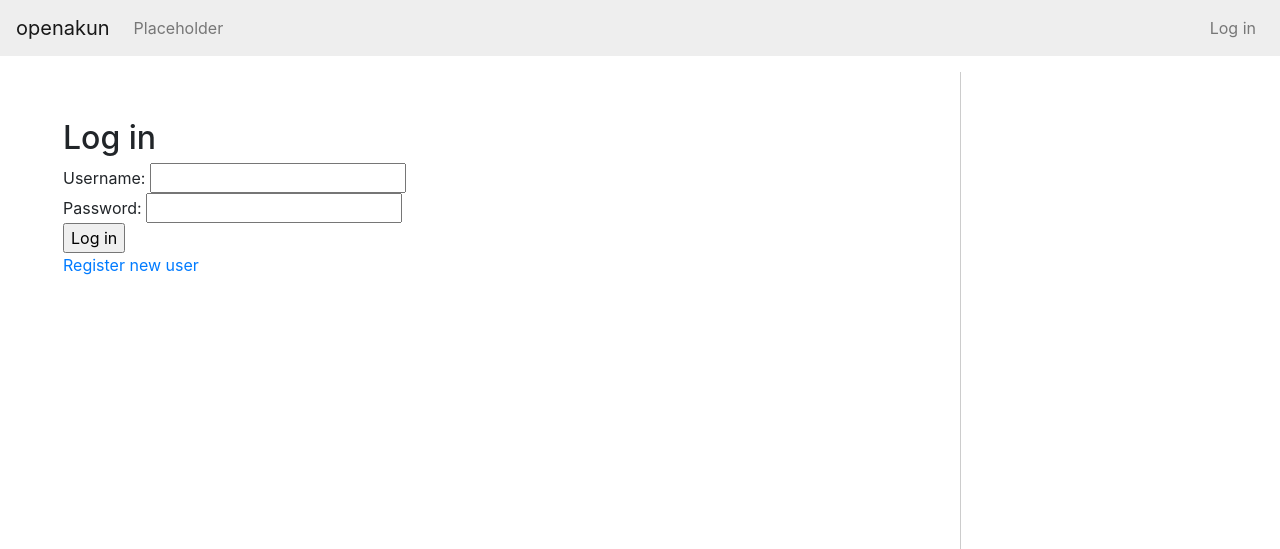
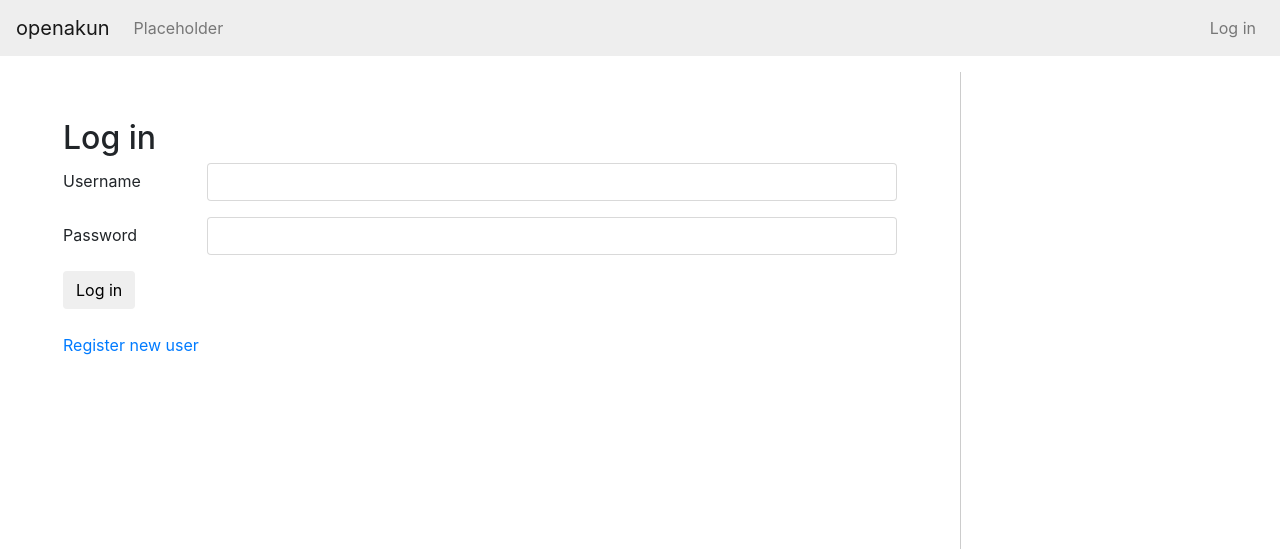
Before and after one commit to alethiophile/openakun, a Flask app: page /login in a window 1280 px wide. Shown: the top 549 px of the page. Run offline with Flask 2, Linux system fonts and the light colour scheme; parts of the project's set-up code (start-up, migrations or seed data) failed here and were passed over; some libraries are stand-ins or nearby versions.

Commit message:
Mildly less pathetic frontend

```diff
--- a/openakun/templates/login.html
+++ b/openakun/templates/login.html
@@ -3,12 +3,22 @@
 {% block content %}
     <h2>Log in</h2>
     <form action="{{ url_for('login') }}" method="POST">
-        Username: <input type="text" name="user"><br>
-        Password: <input type="password" name="pass"><br>
+        <div class="form-group row">
+            <label for="user" class="col-lg-2 col-form-label">Username</label>
+            <div class="col-lg-10">
+                <input type="text" name="user" class="form-control">
+            </div>
+        </div>
+        <div class="form-group row">
+            <label for="pass" class="col-lg-2 col-form-label">Password</label>
+            <div class="col-lg-10">
+                <input type="password" name="pass" class="form-control">
+            </div>
+        </div>
         {% if request.args.get('next') != None %}
             <input type="hidden" name="next" value="{{ request.args.get('next') }}">
         {% endif %}
-        <input type="submit" value="Log in">
-    </form>
+        <input type="submit" value="Log in" class="btn">
+    </form><br>
     <a href="{{ url_for('register') }}">Register new user</a>
 {% endblock %}
```
Also changed, not shown: openakun/templates/post_story.html (+9 -3 lines).
